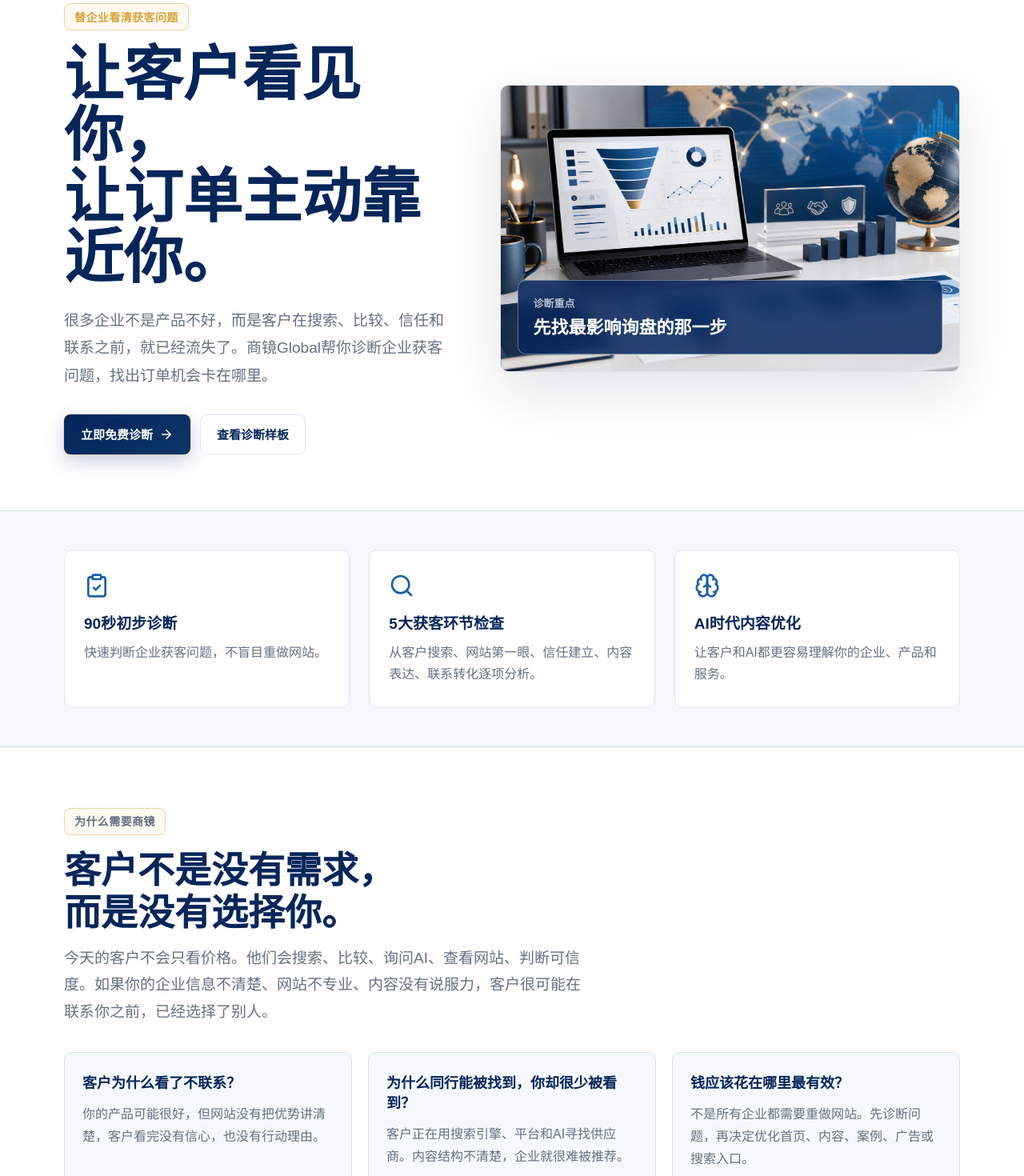
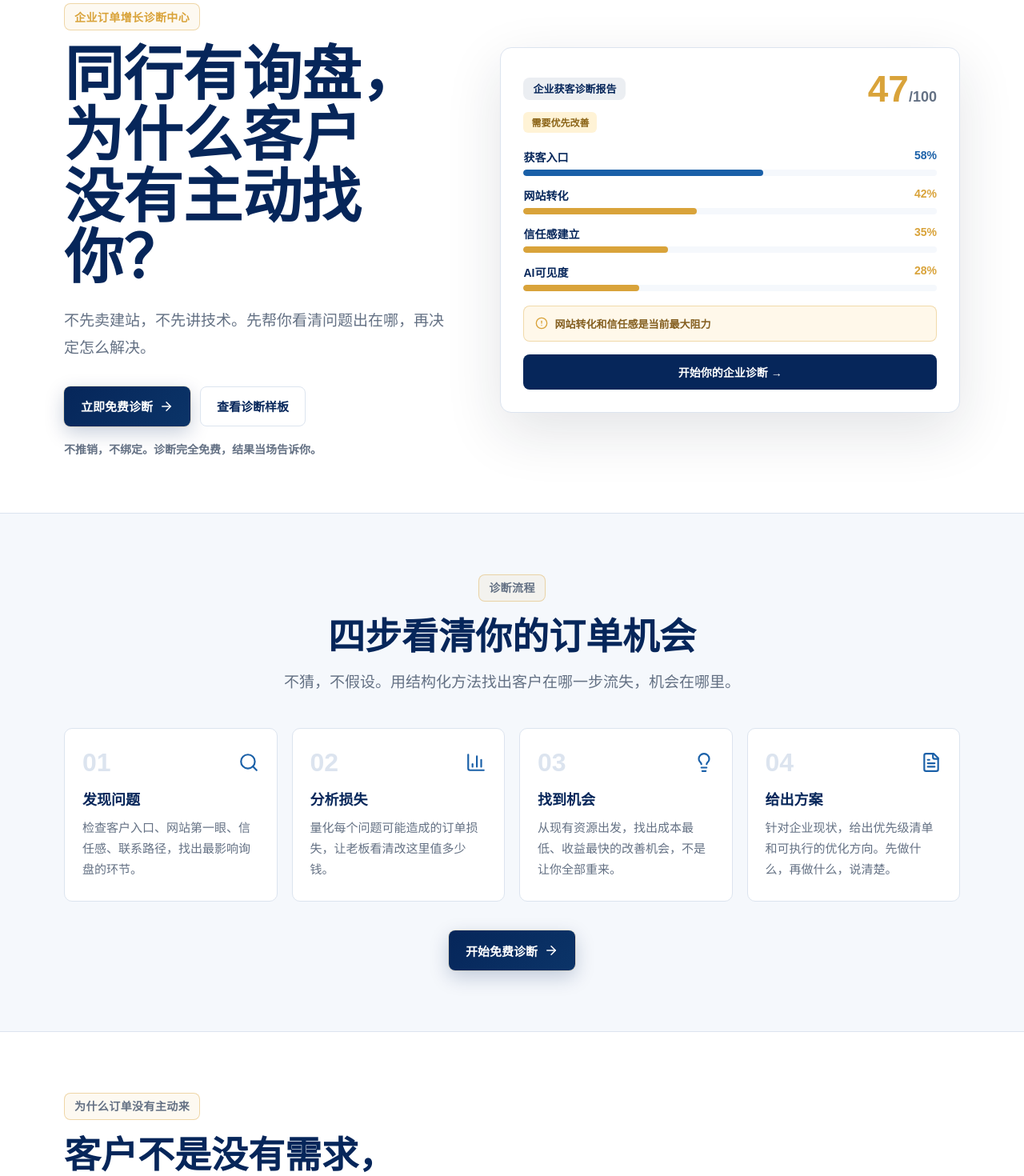
Before and after one commit to han8andy-coder/shangjing-global, a Next.js app: page / in a window 1280 px wide. Shown: the part 160-1630 px from the top of the page at 80% size. Built offline with nearby package versions, Linux system fonts and the light colour scheme.

Commit message:
feat: 首页重写——强化痛点Hero，加四步诊断流程，Hero改CSS面板

```diff
--- a/app/globals.css
+++ b/app/globals.css
@@ -1157,6 +1157,184 @@ legend {
   color: var(--muted);
 }
 
+/* ── Hero 面板 ── */
+.hero-sub {
+  margin-top: 18px;
+  font-size: 14px;
+  color: var(--muted);
+  font-weight: 800;
+}
+
+.hero-panel {
+  border: 1px solid var(--line);
+  border-radius: 14px;
+  padding: 28px;
+  background: #fff;
+  box-shadow: 0 24px 70px rgba(24, 33, 47, 0.12);
+}
+
+.panel-head {
+  display: flex;
+  align-items: center;
+  justify-content: space-between;
+  margin-bottom: 6px;
+}
+
+.panel-badge {
+  display: inline-flex;
+  align-items: center;
+  min-height: 28px;
+  border-radius: 8px;
+  padding: 0 12px;
+  background: rgba(6, 38, 90, 0.08);
+  color: var(--ink);
+  font-size: 13px;
+  font-weight: 900;
+}
+
+.panel-score {
+  font-size: 46px;
+  font-weight: 900;
+  color: var(--accent);
+  line-height: 1;
+}
+
+.panel-score small {
+  font-size: 18px;
+  color: var(--muted);
+  font-weight: 700;
+}
+
+.panel-label {
+  display: inline-flex;
+  align-items: center;
+  min-height: 26px;
+  border-radius: 6px;
+  padding: 0 10px;
+  margin-bottom: 20px;
+  color: #8b6417;
+  background: #fff3d6;
+  font-size: 12px;
+  font-weight: 900;
+}
+
+.panel-bars {
+  display: grid;
+  gap: 14px;
+  margin-bottom: 18px;
+}
+
+.panel-bar-top {
+  display: flex;
+  justify-content: space-between;
+  margin-bottom: 6px;
+  font-size: 14px;
+  font-weight: 900;
+}
+
+.panel-bar-track {
+  height: 8px;
+  border-radius: 999px;
+  background: var(--paper);
+  overflow: hidden;
+}
+
+.panel-bar-fill {
+  height: 100%;
+  border-radius: inherit;
+}
+
+.panel-advice {
+  display: flex;
+  gap: 8px;
+  align-items: center;
+  border: 1px solid rgba(217, 163, 58, 0.36);
+  border-radius: 8px;
+  padding: 12px 14px;
+  background: #fff8ea;
+  font-size: 13px;
+  font-weight: 900;
+  color: var(--accent-dark);
+  margin-bottom: 16px;
+}
+
+.panel-advice svg {
+  flex: 0 0 auto;
+  color: var(--accent);
+}
+
+.panel-cta {
+  display: block;
+  text-align: center;
+  padding: 12px;
+  border-radius: 8px;
+  background: var(--ink);
+  color: #fff;
+  font-size: 14px;
+  font-weight: 900;
+  transition: background 160ms ease;
+}
+
+.panel-cta:hover {
+  background: var(--brand);
+}
+
+/* ── 四步流程 ── */
+.steps-section {
+  border-top: 1px solid var(--line);
+  padding: 76px 0;
+  background: var(--paper);
+}
+
+.steps-grid {
+  display: grid;
+  grid-template-columns: repeat(4, minmax(0, 1fr));
+  gap: 18px;
+  margin: 40px 0 36px;
+}
+
+.step-card {
+  border: 1px solid var(--line);
+  border-radius: 10px;
+  padding: 26px 22px;
+  background: #fff;
+}
+
+.step-top {
+  display: flex;
+  align-items: center;
+  justify-content: space-between;
+  margin-bottom: 20px;
+}
+
+.step-num {
+  font-size: 32px;
+  font-weight: 900;
+  color: var(--line);
+  line-height: 1;
+}
+
+.step-icon {
+  color: var(--brand);
+}
+
+.step-card h3 {
+  font-size: 18px;
+  margin-bottom: 10px;
+  color: var(--ink);
+}
+
+.step-card p {
+  color: var(--muted);
+  line-height: 1.75;
+  margin: 0;
+  font-size: 15px;
+}
+
+.steps-cta {
+  text-align: center;
+}
+
 @media (max-width: 960px) {
   nav {
     gap: 16px;
@@ -1205,6 +1383,8 @@ legend {
   .contact-form-card {
     position: static;
   }
+
+  .steps-grid { grid-template-columns: repeat(2, minmax(0, 1fr)); }
 
   .footer-inner {
     grid-template-columns: 1fr 1fr;
@@ -1454,6 +1634,9 @@ legend {
     overflow-wrap: anywhere;
   }
 
+  .steps-grid { grid-template-columns: 1fr; }
+  .hero-panel { padding: 20px; }
+
   .footer-inner {
     grid-template-columns: 1fr;
   }
--- a/app/page.js
+++ b/app/page.js
@@ -1,36 +1,32 @@
-import { ArrowRight, Brain, ClipboardCheck, Search } from "lucide-react";
+import { ArrowRight, Search, BarChart3, Lightbulb, FileText, AlertCircle } from "lucide-react";
 
-const features = [
+const problems = [
   {
-    Icon: ClipboardCheck,
-    title: "90秒初步诊断",
-    text: "快速判断企业获客问题，不盲目重做网站。",
+    q: "同行有询盘，为什么客户没有主动找你？",
+    a: "多数情况不是产品问题。是客户在决定联系之前，已经在网站上找不到信任感，选择了别人。",
   },
   {
-    Icon: Search,
-    title: "5大获客环节检查",
-    text: "从客户搜索、网站第一眼、信任建立、内容表达、联系转化逐项分析。",
+    q: "花了钱做网站，客户看了为什么不联系？",
+    a: "网站是展示给老板看的，不是给客户用的。一个能带来咨询的网站，逻辑完全不一样。",
   },
   {
-    Icon: Brain,
-    title: "AI时代内容优化",
-    text: "让客户和AI都更容易理解你的企业、产品和服务。",
+    q: "怎么判断问题出在哪里，钱花在哪里有效？",
+    a: "不同企业问题不同。先诊断，再决定。盲目重做网站、盲目投广告，往往钱打水漂。",
   },
 ];
 
-const problems = [
-  {
-    q: "客户为什么看了不联系？",
-    a: "你的产品可能很好，但网站没有把优势讲清楚，客户看完没有信心，也没有行动理由。",
-  },
-  {
-    q: "为什么同行能被找到，你却很少被看到？",
-    a: "客户正在用搜索引擎、平台和AI寻找供应商。内容结构不清楚，企业就很难被推荐。",
-  },
-  {
-    q: "钱应该花在哪里最有效？",
-    a: "不是所有企业都需要重做网站。先诊断问题，再决定优化首页、内容、案例、广告或搜索入口。",
-  },
+const steps = [
+  { Icon: Search, num: "01", title: "发现问题", text: "检查客户入口、网站第一眼、信任感、联系路径，找出最影响询盘的环节。" },
+  { Icon: BarChart3, num: "02", title: "分析损失", text: "量化每个问题可能造成的订单损失，让老板看清改这里值多少钱。" },
+  { Icon: Lightbulb, num: "03", title: "找到机会", text: "从现有资源出发，找出成本最低、收益最快的改善机会，不是让你全部重来。" },
+  { Icon: FileText, num: "04", title: "给出方案", text: "针对企业现状，给出优先级清单和可执行的优化方向。先做什么，再做什么，说清楚。" },
+];
+
+const scores = [
+  { label: "获客入口", value: 58 },
+  { label: "网站转化", value: 42 },
+  { label: "信任感建立", value: 35 },
+  { label: "AI可见度", value: 28 },
 ];
 
 export default function Home() {
@@ -38,42 +34,72 @@ export default function Home() {
     <>
       <section className="hero">
         <div className="hero-copy">
-          <p className="eyebrow">替企业看清获客问题</p>
+          <p className="eyebrow">企业订单增长诊断中心</p>
           <h1>
-            <span>让客户看见你，</span>
-            <span>让订单主动靠近你。</span>
+            <span>同行有询盘，</span>
+            <span>为什么客户</span>
+            <span>没有主动找你？</span>
           </h1>
           <p className="lead">
-            很多企业不是产品不好，而是客户在搜索、比较、信任和联系之前，就已经流失了。商镜Global帮你诊断企业获客问题，找出订单机会卡在哪里。
+            不先卖建站，不先讲技术。先帮你看清问题出在哪，再决定怎么解决。
           </p>
           <div className="hero-actions">
-            <a className="button primary" href="/diagnosis">
-              立即免费诊断 <ArrowRight size={18} />
-            </a>
-            <a className="button secondary" href="/cases">
-              查看诊断样板
-            </a>
+            <a className="button primary" href="/diagnosis">立即免费诊断 <ArrowRight size={18} /></a>
+            <a className="button secondary" href="/cases">查看诊断样板</a>
           </div>
+          <div className="hero-sub">不推销，不绑定。诊断完全免费，结果当场告诉你。</div>
         </div>
-        <div className="hero-visual">
-          <img src="/hero-diagnosis.png" alt="商镜Global企业增长诊断视觉图" />
-          <div className="visual-panel">
-            <span>诊断重点</span>
-            <strong>先找最影响询盘的那一步</strong>
+
+        <div className="hero-panel">
+          <div className="panel-head">
+            <span className="panel-badge">企业获客诊断报告</span>
+            <strong className="panel-score">47<small>/100</small></strong>
           </div>
+          <div className="panel-label">需要优先改善</div>
+          <div className="panel-bars">
+            {scores.map(({ label, value }) => (
+              <div className="panel-bar" key={label}>
+                <div className="panel-bar-top">
+                  <span>{label}</span>
+                  <b style={{ color: value < 50 ? "#d9a33a" : "#1a60a8" }}>{value}%</b>
+                </div>
+                <div className="panel-bar-track">
+                  <div className="panel-bar-fill" style={{ width: `${value}%`, background: value < 50 ? "#d9a33a" : "#1a60a8" }} />
+                </div>
+              </div>
+            ))}
+          </div>
+          <div className="panel-advice">
+            <AlertCircle size={16} />
+            <span>网站转化和信任感是当前最大阻力</span>
+          </div>
+          <a className="panel-cta" href="/diagnosis">开始你的企业诊断 →</a>
         </div>
       </section>
 
-      <section className="features-section">
+      <section className="steps-section">
         <div className="page-inner">
-          <div className="features-grid">
-            {features.map(({ Icon, title, text }) => (
-              <div key={title} className="feature-card">
-                <Icon size={32} />
+          <div className="section-title center">
+            <p className="eyebrow">诊断流程</p>
+            <h2>四步看清你的订单机会</h2>
+            <p className="lead" style={{ margin: "0 auto 0" }}>
+              不猜，不假设。用结构化方法找出客户在哪一步流失，机会在哪里。
+            </p>
+          </div>
+          <div className="steps-grid">
+            {steps.map(({ Icon, num, title, text }) => (
+              <article key={num} className="step-card">
+                <div className="step-top">
+                  <span className="step-num">{num}</span>
+                  <Icon size={26} className="step-icon" />
+                </div>
                 <h3>{title}</h3>
                 <p>{text}</p>
-              </div>
+              </article>
             ))}
+          </div>
+          <div className="steps-cta">
+            <a className="button primary" href="/diagnosis">开始免费诊断 <ArrowRight size={18} /></a>
           </div>
         </div>
       </section>
@@ -81,12 +107,10 @@ export default function Home() {
       <section className="why-section">
         <div className="page-inner">
           <div className="section-title">
-            <p className="eyebrow">为什么需要商镜</p>
-            <h2>
-              客户不是没有需求，<br />而是没有选择你。
-            </h2>
+            <p className="eyebrow">为什么订单没有主动来</p>
+            <h2>客户不是没有需求，<br />而是没有选择你。</h2>
             <p className="lead">
-              今天的客户不会只看价格。他们会搜索、比较、询问AI、查看网站、判断可信度。如果你的企业信息不清楚、网站不专业、内容没有说服力，客户很可能在联系你之前，已经选择了别人。
+              今天的客户在联系你之前，会搜索、对比、看网站、判断可信度。如果你的信息不够清楚，客户很可能在联系前就走了。
             </p>
           </div>
           <div className="problem-grid">
@@ -98,12 +122,8 @@ export default function Home() {
             ))}
           </div>
           <div className="why-cta">
-            <a className="button primary" href="/diagnosis">
-              做一次免费诊断 <ArrowRight size={18} />
-            </a>
-            <a className="button secondary" href="/contact">
-              直接咨询
-            </a>
+            <a className="button primary" href="/diagnosis">做一次免费诊断 <ArrowRight size={18} /></a>
+            <a className="button secondary" href="/contact">直接咨询</a>
           </div>
         </div>
       </section>
```
